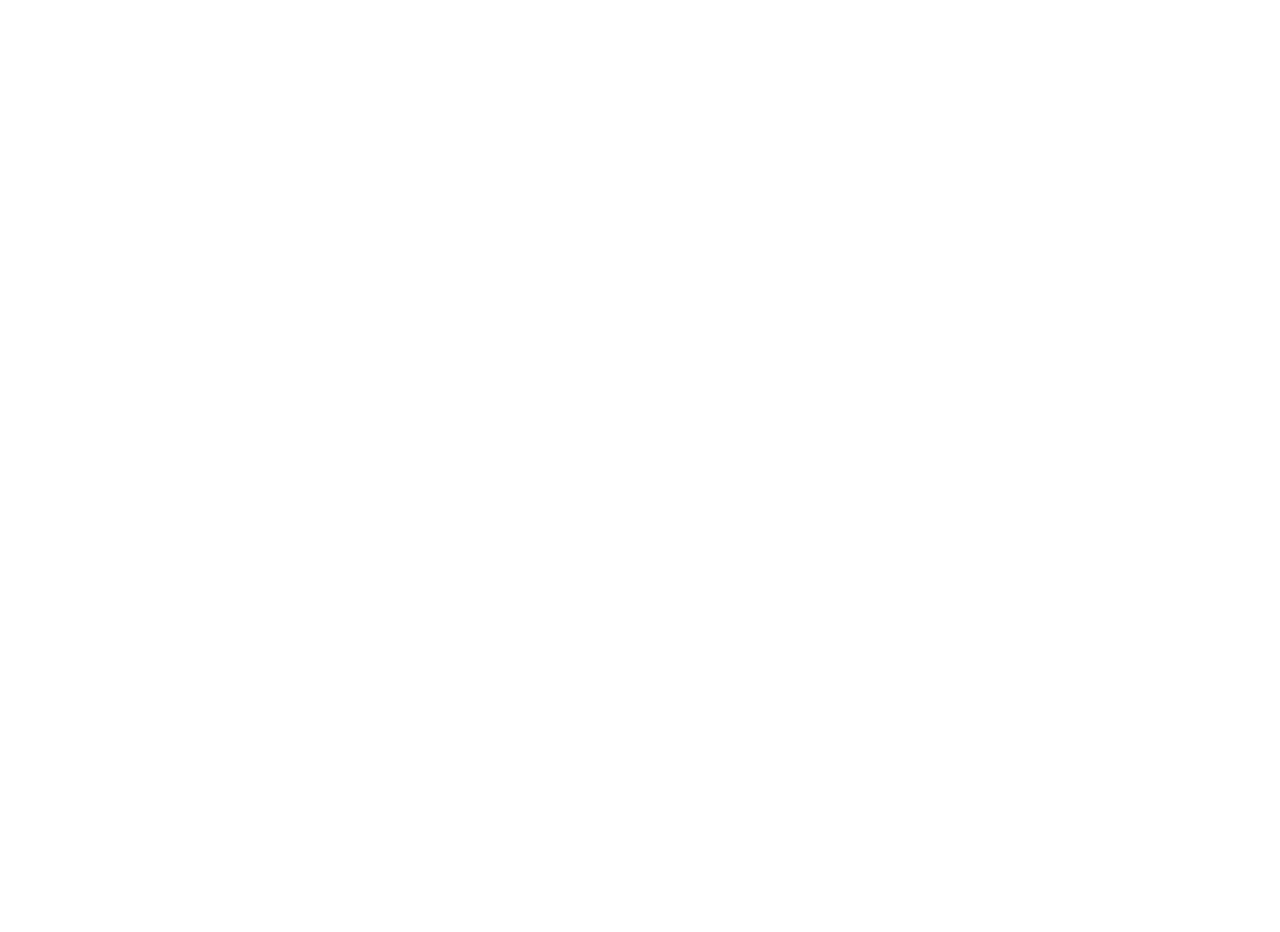
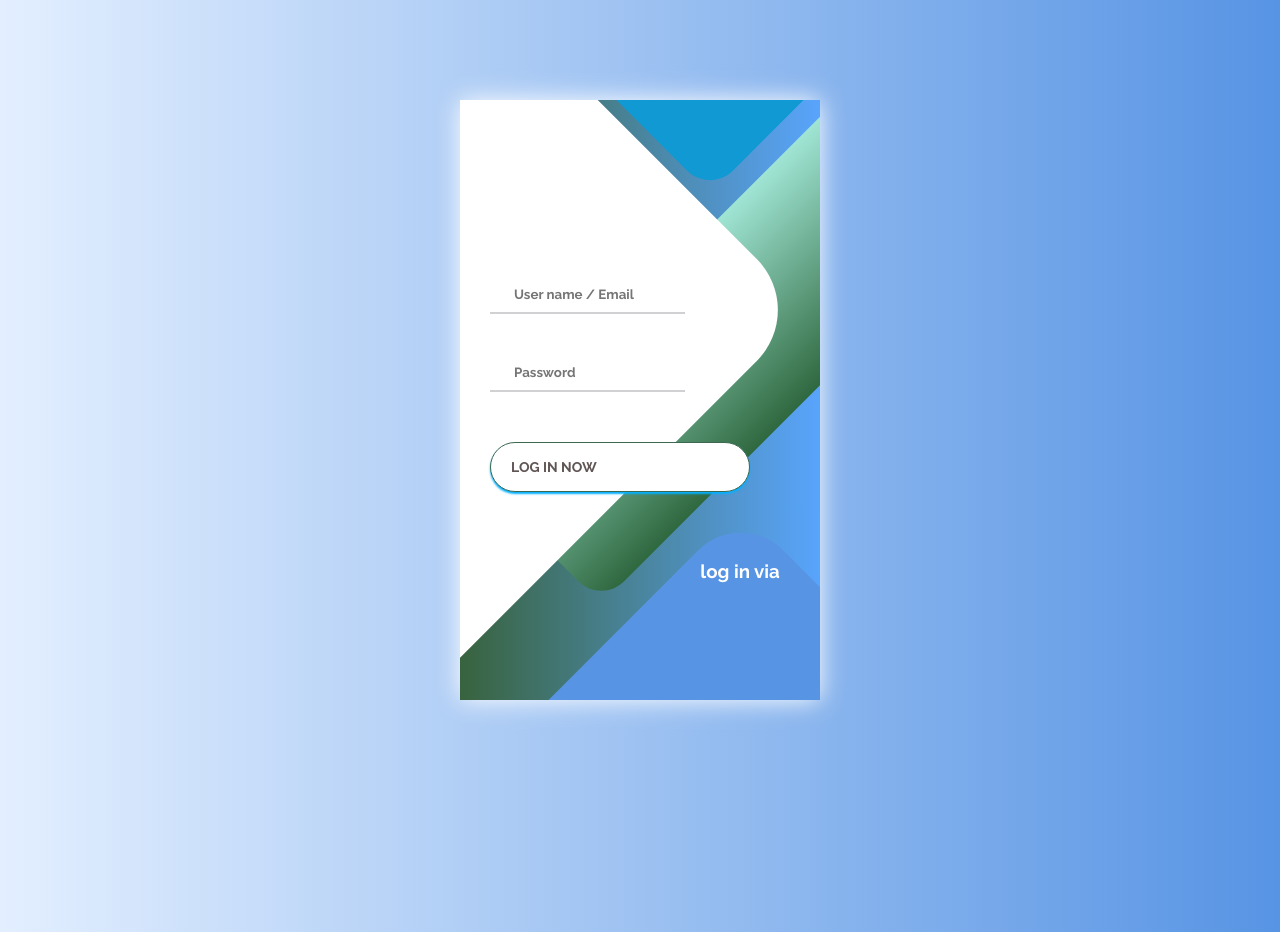
Before and after one commit to Enola-Dev-S/Enola-Dev-S, a React (Create React App) app: page / in a window 1280 px wide. Before the commit the page ends 800 px from the top, so only its background shows below. Built offline with nearby package versions, Linux system fonts and the light colour scheme.

Commit message:
Edit app login

```diff
--- a/src/App.js
+++ b/src/App.js
@@ -1,25 +1,14 @@
 //import './App.css';
 import './css/style.css';
-
+import Logincomponent from './component/login';
 
 function App() {
   return (
     <div className="App">
       <header >
-        {/* <img src={logo} className="App-logo" alt="logo" />
-        <p>
-          Edit <code>src/App.js</code> and save to reload.
-        </p>
-        <a
-          className="App-link"
-          href="https://reactjs.org"
-          target="_blank"
-          rel="noopener noreferrer"
-        >
-          Learn React
-  </a> */}
+        <Logincomponent/>
+              </header>
 
-      </header>
     </div>
   );
 }
--- a/src/component/login.js
+++ b/src/component/login.js
@@ -1,4 +1,5 @@
-function logincomponent() {
+
+const Logincomponent = ()=> {
     return (
         <div class="container">
             <div class="screen">
@@ -37,4 +38,4 @@
     );
 }
 
-export default logincomponent;
+export default Logincomponent;
```
